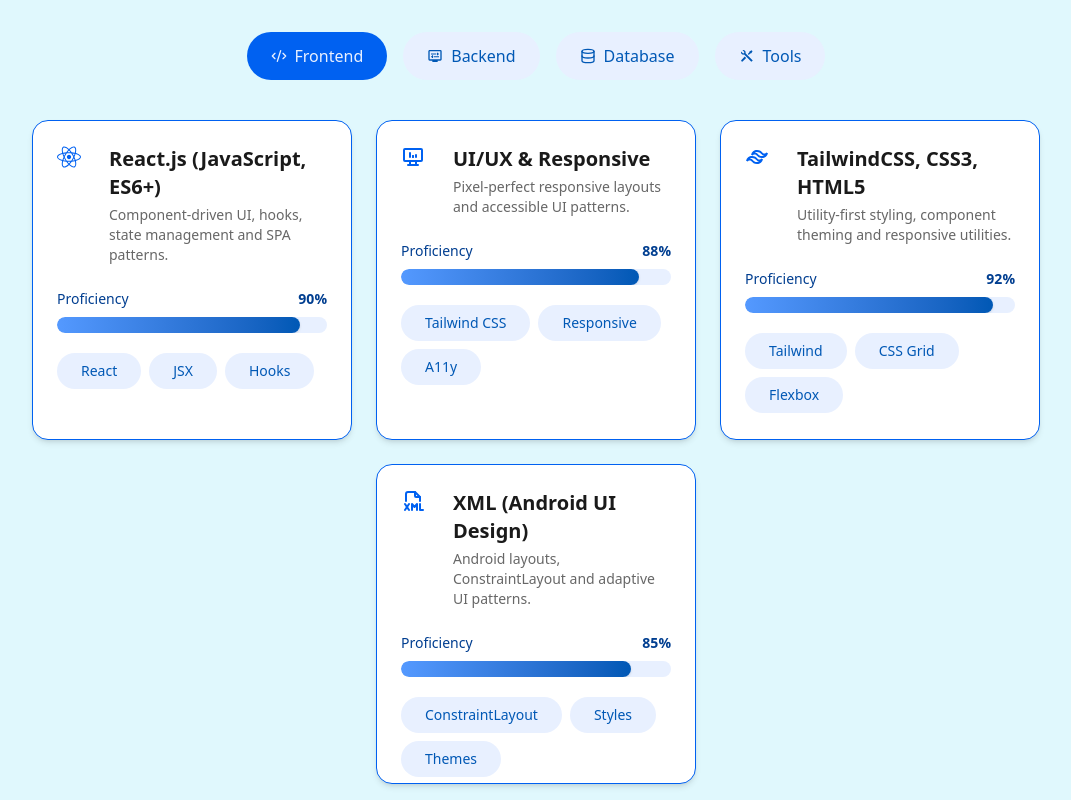
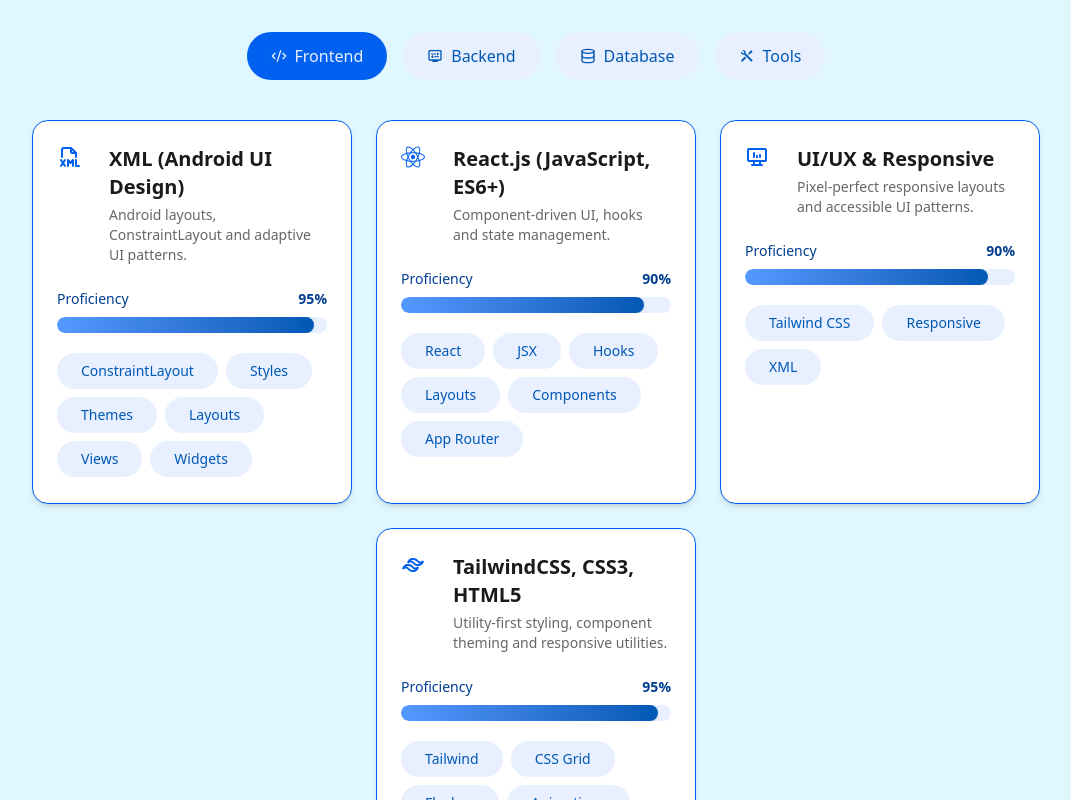
Before and after one commit to jaiswaldhiraj/Portfolio, a Next.js app: page / in a window 1280 px wide. Shown: the part 820-1620 px from the top of the page, without its empty margins (104-1175 px from the left). Built offline with nearby package versions, Linux system fonts and the light colour scheme.

Commit message:
skills sections completed

```diff
--- a/app/components/Skillcarousel.js
+++ b/app/components/Skillcarousel.js
@@ -30,13 +30,13 @@
       {/* Carousel area */}
       <div className="relative">
         {/* Cards container*/}
-        <div className="flex flex-wrap justify-center items-start gap-6 pb-4 px-8">
+        <div className="flex flex-wrap justify-center items-start gap-6 pb-4 px-10">
           {items.map((skill, idx) => {
             return (
               <div
                 key={skill.id}
                 data-index={idx}
-                className={`snap-center w-full sm:w-[320px] md:w-[320px] md:h-80 p-6 rounded-2xl border border-[var(--highlight)] bg-white shadow-md hover:shadow-[var(--shadow-card)] hover:scale-[1] transition-all duration-300`}
+                className={`snap-center w-full sm:w-[320px] md:w-[320px] md:h-96 p-6 rounded-2xl border border-[var(--highlight)] bg-white shadow-md hover:shadow-[var(--shadow-card)] hover:scale-[1] transition-all duration-300`}
               >
                 <div className="flex items-start justify-between gap-4">
                   <div>
--- a/app/components/icons.js
+++ b/app/components/icons.js
@@ -1,14 +1,14 @@
 // components/icons.js
-import { FaDownload, FaGithub, FaLinkedin, FaEnvelope, FaFileDownload, FaAndroid, FaReact, FaChevronCircleRight, FaChevronCircleLeft, FaUserShield, FaFigma,  } from "react-icons/fa";
+import { FaDownload, FaGithub, FaLinkedin, FaEnvelope, FaFileDownload, FaAndroid, FaReact, FaChevronCircleRight, FaChevronCircleLeft, FaUserShield, FaFigma, } from "react-icons/fa";
 import { RiFirebaseFill, RiNextjsFill, RiTailwindCssFill, RiToolsFill, RiTailwindCssLine   } from "react-icons/ri";
 import { LiaJava } from "react-icons/lia";
 import { IoIosArrowForward } from "react-icons/io";
-import { TbBrandVercelFilled, TbDeviceDesktopAnalytics, TbFileTypeXml  } from "react-icons/tb";
+import { TbBrandVercelFilled, TbDeviceDesktopAnalytics, TbFileTypeXml,TbBrandMysql   } from "react-icons/tb";
 import { DiFirebase } from "react-icons/di";
 import { MdDisplaySettings } from "react-icons/md";
 import { FiDatabase } from "react-icons/fi";
 import { LuCodeXml } from "react-icons/lu";
-import { SiMongodb } from "react-icons/si";
+import { SiMongodb, SiPostman, SiAndroidstudio } from "react-icons/si";
 
 
 export const icons = {
@@ -38,5 +38,8 @@
   figma: FaFigma ,
   uiux:TbDeviceDesktopAnalytics ,
   tailwindcss:RiTailwindCssLine ,
+  postman:SiPostman ,
+  androidstudio:SiAndroidstudio ,
+  mysql:TbBrandMysql  ,
 
 };
--- a/app/data/skillsData.js
+++ b/app/data/skillsData.js
@@ -3,36 +3,36 @@
 export const DATA = {
   Frontend: [
     {
+      id: "xml",
+      title: "XML (Android UI Design)",
+      pct: 95,
+      desc: "Android layouts, ConstraintLayout and adaptive UI patterns.",
+      chips: ["ConstraintLayout", "Styles", "Themes","Layouts","Views","Widgets"],
+      emoji: "xml",
+    },
+    {
       id: "react",
       title: "React.js (JavaScript, ES6+)",
       pct: 90,
-      desc: "Component-driven UI, hooks, state management and SPA patterns.",
-      chips: ["React", "JSX", "Hooks"],
+      desc: "Component-driven UI, hooks and state management.",
+      chips: ["React", "JSX", "Hooks","Layouts","Components","App Router"],
       emoji: "react",
     },
     {
       id: "uiux",
       title: "UI/UX & Responsive",
-      pct: 88,
+      pct: 90,
       desc: "Pixel-perfect responsive layouts and accessible UI patterns.",
-      chips: ["Tailwind CSS", "Responsive", "A11y"],
+      chips: ["Tailwind CSS", "Responsive", "XML"],
       emoji: "uiux",
     },
     {
       id: "tailwind",
       title: "TailwindCSS, CSS3, HTML5",
-      pct: 92,
+      pct: 95,
       desc: "Utility-first styling, component theming and responsive utilities.",
-      chips: ["Tailwind", "CSS Grid", "Flexbox"],
+      chips: ["Tailwind", "CSS Grid", "Flexbox","Animations","Custom Themes"],
       emoji: "tailwindcss",
-    },
-    {
-      id: "xml",
-      title: "XML (Android UI Design)",
-      pct: 85,
-      desc: "Android layouts, ConstraintLayout and adaptive UI patterns.",
-      chips: ["ConstraintLayout", "Styles", "Themes"],
-      emoji: "xml",
     },
   ],
 
@@ -40,9 +40,9 @@
     {
       id: "node",
       title: "Node.js (APIs & Server)",
-      pct: 84,
+      pct: 90,
       desc: "RESTful APIs, middleware, authentication and server-side design.",
-      chips: ["Express", "JWT", "Middleware"],
+      chips: ["Express", "Middleware","NPM","Packages","Routing"],
       emoji: "nextjs",
     },
     {
@@ -50,7 +50,7 @@
       title: "Authentication & Security",
       pct: 78,
       desc: "Token-based auth, sessions and secure patterns.",
-      chips: ["OAuth2", "JWT", "CORS"],
+      chips: ["Firebase Authentication"],
       emoji: "authentication",
     },
   ],
@@ -59,20 +59,29 @@
     {
       id: "mongo",
       title: "MongoDB / NoSQL",
-      pct: 80,
+      pct: 85,
       desc: "Schema design, indexing and aggregation pipelines.",
-      chips: ["Mongoose", "Indexes", "Aggregation"],
+      chips: ["Mongoose", "Indexes", "Aggregation","Query Optimization"],
       emoji: "mongo",
     },
     {
       id: "firebase",
       title: "Firebase Realtime / Firestore",
-      pct: 82,
+      pct: 90,
       desc: "Realtime DB usage, rules & FCM token handling.",
-      chips: ["Realtime DB", "Firestore", "Cloud Functions"],
+      chips: ["RTDB", "Firestore", "Cloud Functions","Authentication"],
       emoji: "firebase",
     },
+    {
+      id: "mysql",
+      title: "MySQL / SQL Databases",
+      pct: 80,
+      desc: "Relational schema design, joins, queries and stored procedures.",
+      chips: ["SQL", "Joins", "Stored Procedures","Functions","ER Modeling","Query Optimization"],
+      emoji: "mysql",
+    },
   ],
+
 
   Tools: [
     {
@@ -80,18 +89,35 @@
       title: "Git & Version Control",
       pct: 90,
       desc: "Branches, PRs, rebases and collaborative workflows.",
-      chips: ["Git", "GitHub", "CI/CD"],
+      chips: ["Git Actions", "GitHub", "CI/CD","Branching", "Rebasing", "Pull Requests","Versioning"],
       emoji: "github",
     },
     {
       id: "figma",
       title: "Figma & Prototyping",
-      pct: 80,
+      pct: 75,
       desc: "Design-to-dev handoff, prototypes and component libraries.",
-      chips: ["Figma", "Prototypes", "Design System"],
+      chips: ["Prototypes", "Design System","Auto Layout", "Components", "Handoff","Responsive Design"],
       emoji: "figma",
     },
+    {
+      id: "postman",
+      title: "Postman API Testing",
+      pct: 82,
+      desc: "API debugging, automated tests and request workflow collections.",
+      chips: ["API Testing", "Collections", "Environment Vars","Test Scripts", "Mock Servers", "Auth"],
+      emoji: "postman",
+    },
+    {
+      id: "androidstudio",
+      title: "Android Studio & IDE Tools",
+      pct: 95,
+      desc: "Layout design, Gradle build tools, device emulation and project management.",
+      chips: ["Gradle", "Emulator", "Logcat","Layouts","Views","Widgets"],
+      emoji: "androidstudio",
+    },
   ],
+
 };
 
 export const categories = Object.keys(DATA);
```
